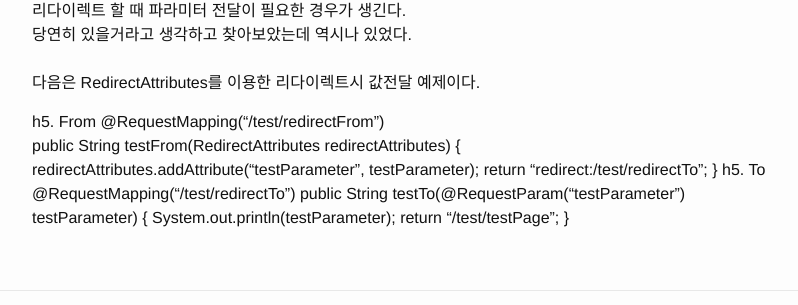
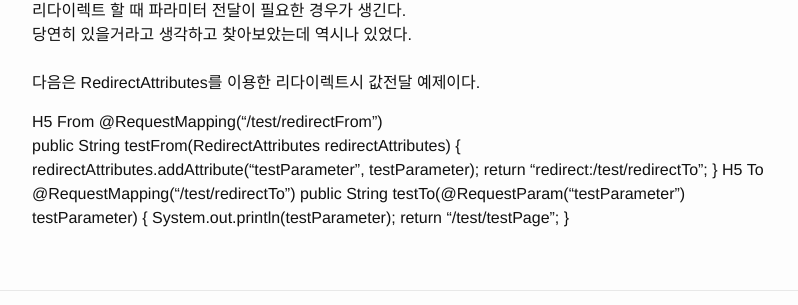
Before and after one commit to sungbine/blog, a Jekyll site: the page built from _posts/2015-02-16-how-transport-parateter-when-redirect.markdown, in a window 1280 px wide. Shown: the part 201-506 px from the top of the page, without its empty margins (238-1036 px from the left). Built offline with Jekyll 4.4.1, drawn with Linux system fonts in a browser that asks for light colours.

```diff
--- a/_posts/2015-02-16-how-transport-parateter-when-redirect.markdown
+++ b/_posts/2015-02-16-how-transport-parateter-when-redirect.markdown
@@ -9,13 +9,13 @@ categories: Spring
 <br>
 다음은 RedirectAttributes를 이용한 리다이렉트시 값전달 예제이다.
 
-h5. From
+H5 From
     @RequestMapping(“/test/redirectFrom") <br>
     public String testFrom(RedirectAttributes redirectAttributes) {
         redirectAttributes.addAttribute(“testParameter", testParameter);
         return "redirect:/test/redirectTo";
     }
-h5. To
+H5 To
     @RequestMapping(“/test/redirectTo")
     public String testTo(@RequestParam(“testParameter”) testParameter) {
         System.out.println(testParameter);
```
